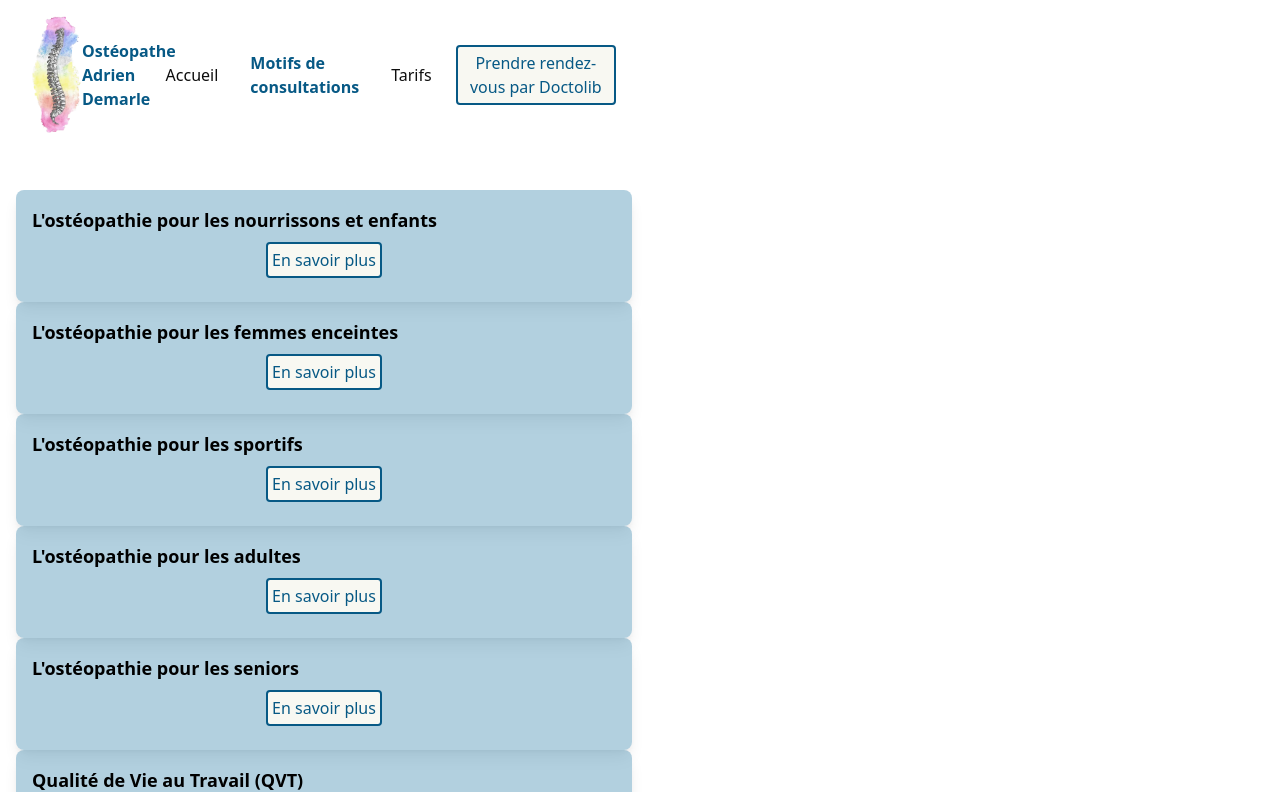
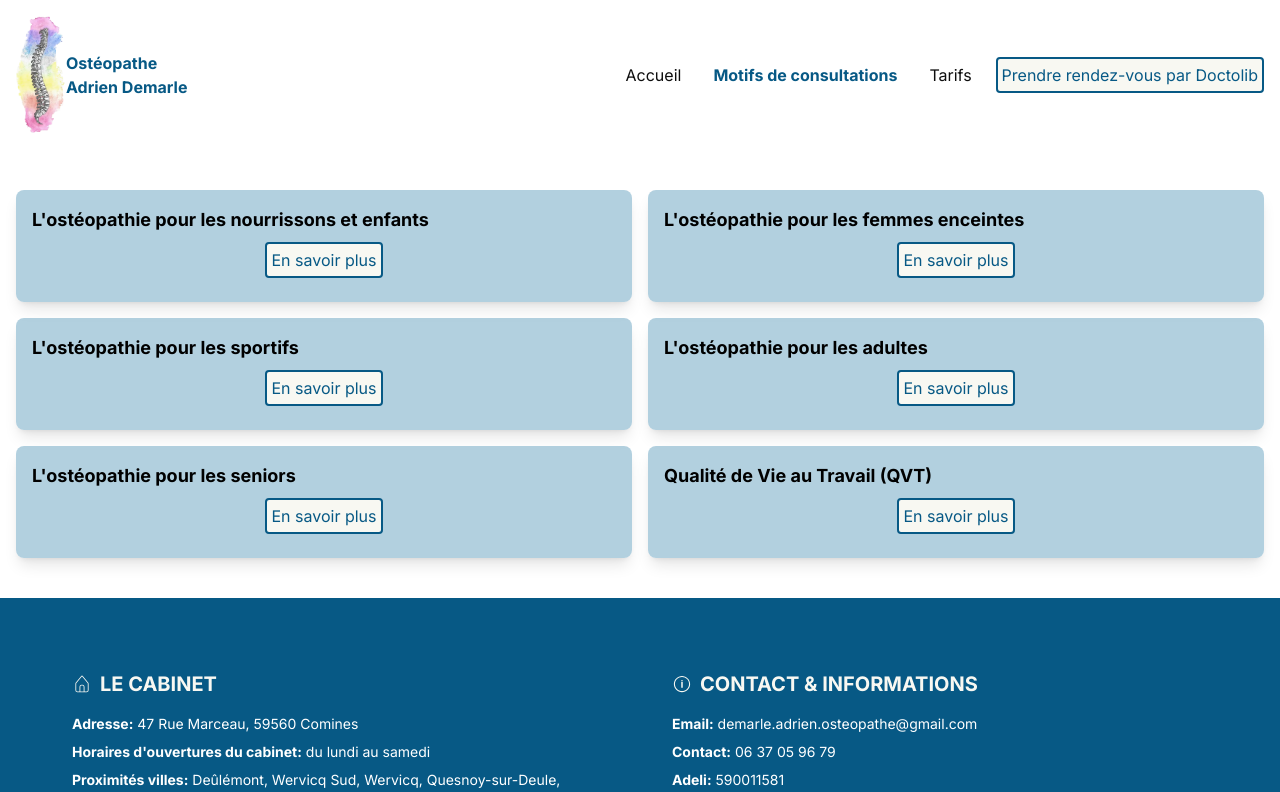
Before and after one commit to PriscilliaAmmeux/ost-o-adrien-demarle, a Next.js app: page /consultation in a window 1280 px wide. Shown: the top 792 px of the page. Built offline with nearby package versions, Linux system fonts and the light colour scheme.

Commit message:
fix error next

```diff
--- a/src/app/components/prestations/prestations.tsx
+++ b/src/app/components/prestations/prestations.tsx
@@ -10,12 +10,12 @@ export default function Prestations() {
         {" "}
         <GoogleTagManager />
       </head>
-      <body className="grid grid-cols-1 md:grid-cols-2 gap-4 pl-4 pr-4">
+      <section className="grid grid-cols-1 md:grid-cols-2 gap-4 pl-4 pr-4">
         <GoogleTagManagerNoScript />
         {prestations.map((prestation) => (
           <Card key={prestation.id} {...prestation} />
         ))}
-      </body>
+      </section>
     </section>
   );
 }
--- a/src/app/consultation/page.tsx
+++ b/src/app/consultation/page.tsx
@@ -20,10 +20,10 @@ export default function Page() {
           style={{ color: "var(--blue-color)" }}
         />
       </head>
-      <body>
+      <section>
         <GoogleTagManagerNoScript />
         <Prestations />
-      </body>
+      </section>
     </Layout>
   );
 }
--- a/src/app/page.tsx
+++ b/src/app/page.tsx
@@ -6,7 +6,7 @@ import Header from "./ui/header/header";
 import Head from "next/head";
 import Cookies from "./components/cookies/cookies";
 import GoogleTagManager from "./components/googleTagManager/googleTagManager";
-import GoogleTagManagerNoScript from './components/googleTagManagerNoScript/googleTagManagerNoScript';
+import GoogleTagManagerNoScript from "./components/googleTagManagerNoScript/googleTagManagerNoScript";
 
 export const metadata: Metadata = {
   title: "Adrien Demarle - Ostéopathe D.O. à Comines",
@@ -24,7 +24,7 @@ export default function Home() {
         />
         <GoogleTagManager />
       </Head>
-      <body className="flex flex-col items-center justify-between">
+      <section className="flex flex-col items-center justify-between">
         <GoogleTagManagerNoScript />
         <Header />
         <section className="w-full flex flex-col items-center justify-center">
@@ -32,7 +32,7 @@ export default function Home() {
         </section>
         <Analytics />
         <Cookies />
-      </body>
+      </section>
     </Layout>
   );
 }
--- a/src/app/price/page.tsx
+++ b/src/app/price/page.tsx
@@ -16,7 +16,7 @@ export default function Page() {
         <GoogleTagManager />
         <Title title="Tarifs" style={{ color: "var(--blue-color)" }} />
       </head>
-      <body className="flex flex-col md:flex-row justify-center items-stretch md:space-x-6 px-5 pb-5">
+      <section className="flex flex-col md:flex-row justify-center items-stretch md:space-x-6 px-5 pb-5">
         <GoogleTagManagerNoScript />
         <SectionPrice title="Tarifs">
           <ul className="flex justify-center items-center h-full pb-10">
@@ -40,7 +40,7 @@ export default function Page() {
         <SectionPrice title="Moyens de paiement acceptés">
           <li>Chèques, espèces et carte bancaire.</li>
         </SectionPrice>
-      </body>
+      </section>
     </Layout>
   );
 }
```
